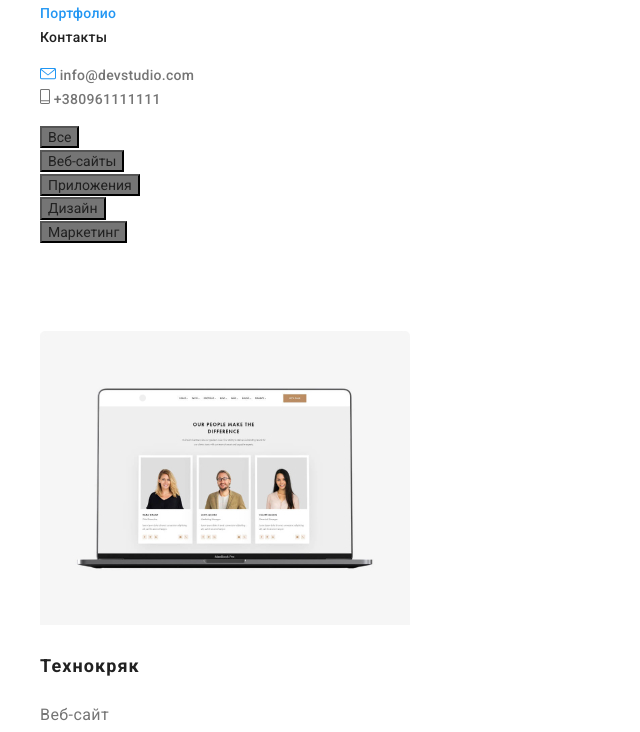
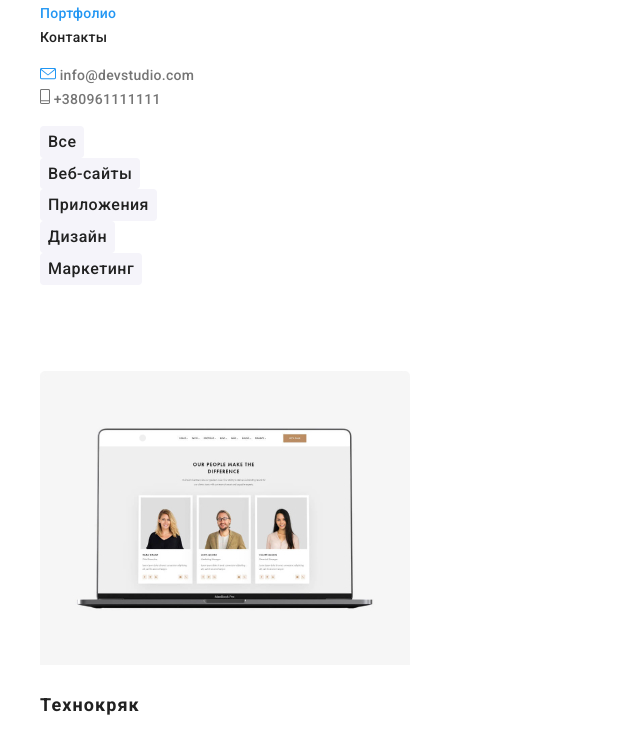
Before and after one commit to MnStrDima/goit-markup-hw-02, a plain HTML site: page Portfolio.html in a window 1280 px wide. Shown: the part 68-800 px from the top of the page, without its empty margins (0-640 px from the left). Drawn offline with Linux system fonts and the light colour scheme.

Commit message:
Вносит правки в оформление текса и кнопок

```diff
--- a/Portfolio.html
+++ b/Portfolio.html
@@ -54,19 +54,19 @@
     <main>
       <ul class="filter">
         <li>
-          <button type="button">Все</button>
+          <button class="filter-button" type="button">Все</button>
         </li>
         <li>
-          <button type="button">Веб-сайты</button>
+          <button class="filter-button" type="button">Веб-сайты</button>
         </li>
         <li>
-          <button type="button">Приложения</button>
+          <button class="filter-button" type="button">Приложения</button>
         </li>
         <li>
-          <button type="button">Дизайн</button>
+          <button class="filter-button" type="button">Дизайн</button>
         </li>
         <li>
-          <button type="button">Маркетинг</button>
+          <button class="filter-button" type="button">Маркетинг</button>
         </li>
       </ul>
       <h1 class="main-title">Галерея проектов</h1>
--- a/css/styles.css
+++ b/css/styles.css
@@ -172,9 +172,14 @@ body {
 
 .section-subtitle {
   font-weight: 700;
+  font-size: 14px;
   line-height: 1.14;
   text-transform: uppercase;
   color: var(--headers-names-links-color);
+}
+
+.section .features {
+  color: var(--features-header-contacts-color);
 }
 
 .section-subtitle.work {
@@ -240,14 +245,22 @@ footer {
   list-style: none;
 }
 
-button {
+.filter-button {
+  font-family: inherit;
+  font-style: normal;
+  font-weight: 500;
+  font-size: 16px;
+  line-height: 1.62;
+  text-align: center;
+  letter-spacing: 0.03em;
+  border-color: transparent;
+  border-radius: 4px;
   color: var(--headers-names-links-color);
-  background-color: var(--features-header-contacts-color);
-  font-family: inherit;
+  background-color: var(--team-background-portfolio-filters-color);
 }
 
-button:hover,
-button:focus {
+.filter-button:hover,
+.filter-button:focus {
   color: var(--body-background-button-font-color);
   background-color: var(--button-background-links-color);
 }
```
Also changed, not shown: index.html (+5 -5 lines).
